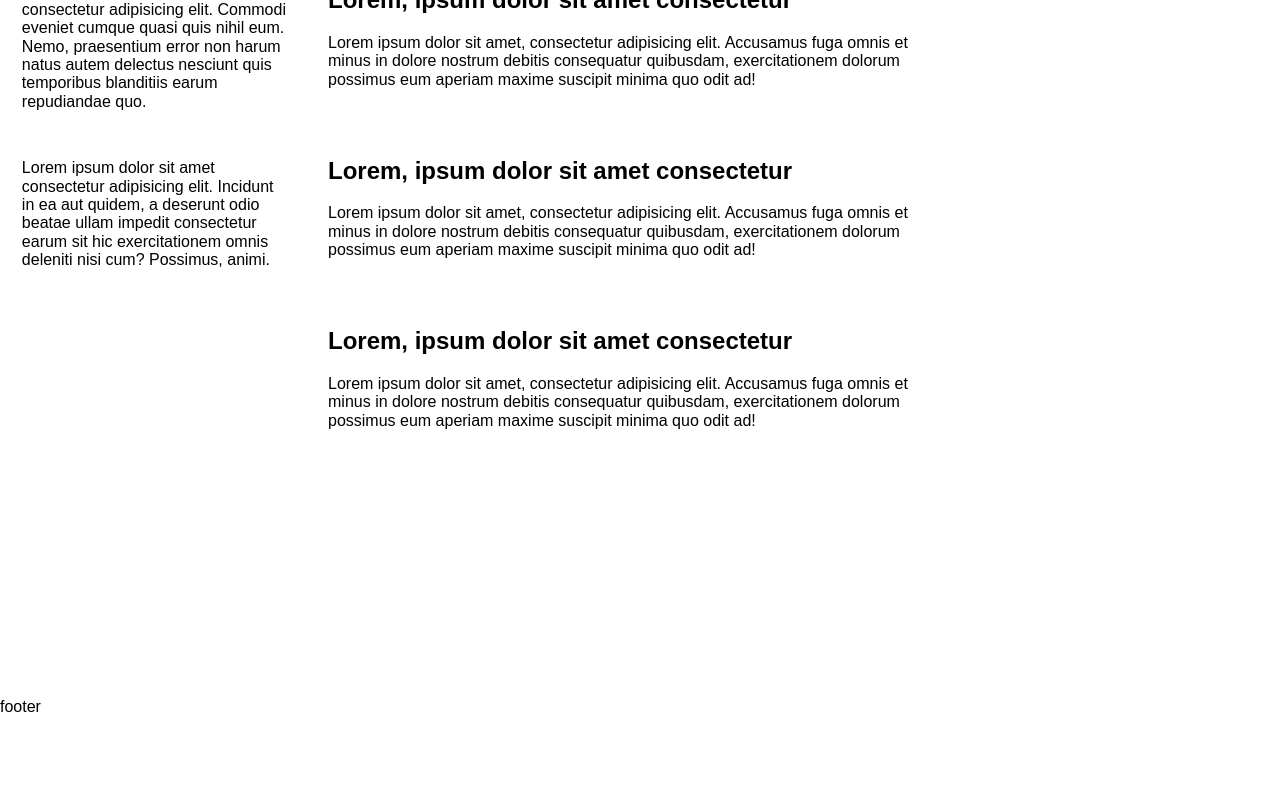
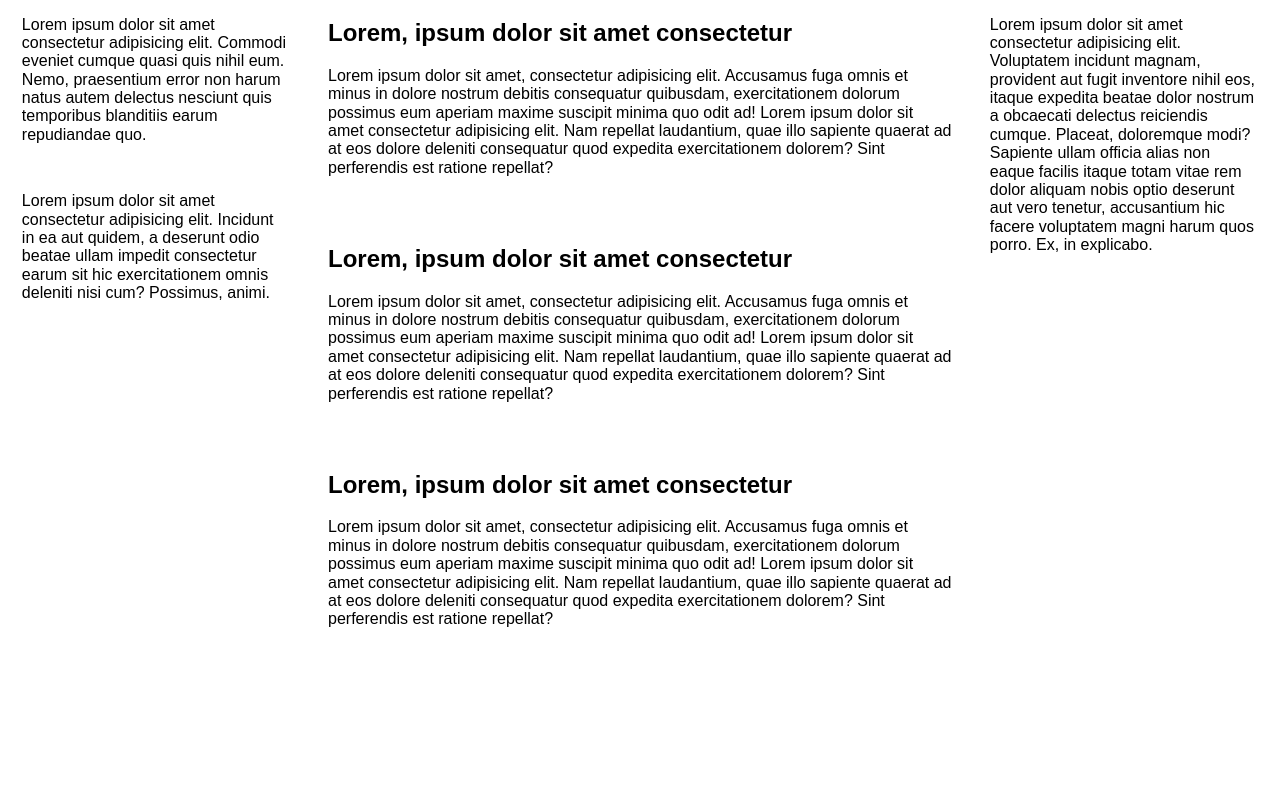
Before and after one commit to ivan-pl/js-basic-hw-8, a website built with webpack: page src/index.html in a window 1280 px wide. Shown: the part 241-1046 px from the top of the page. Before the commit the page ends 957 px from the top, so only its background shows below. Built offline with nearby package versions, Linux system fonts and the light colour scheme.

Commit message:
layout: add aside-2

```diff
--- a/src/index.html
+++ b/src/index.html
@@ -25,7 +25,10 @@
           Lorem ipsum dolor sit amet, consectetur adipisicing elit. Accusamus
           fuga omnis et minus in dolore nostrum debitis consequatur quibusdam,
           exercitationem dolorum possimus eum aperiam maxime suscipit minima quo
-          odit ad!
+          odit ad! Lorem ipsum dolor sit amet consectetur adipisicing elit. Nam
+          repellat laudantium, quae illo sapiente quaerat ad at eos dolore
+          deleniti consequatur quod expedita exercitationem dolorem? Sint
+          perferendis est ratione repellat?
         </p>
       </article>
 
@@ -35,7 +38,10 @@
           Lorem ipsum dolor sit amet, consectetur adipisicing elit. Accusamus
           fuga omnis et minus in dolore nostrum debitis consequatur quibusdam,
           exercitationem dolorum possimus eum aperiam maxime suscipit minima quo
-          odit ad!
+          odit ad! Lorem ipsum dolor sit amet consectetur adipisicing elit. Nam
+          repellat laudantium, quae illo sapiente quaerat ad at eos dolore
+          deleniti consequatur quod expedita exercitationem dolorem? Sint
+          perferendis est ratione repellat?
         </p>
       </article>
 
@@ -45,7 +51,10 @@
           Lorem ipsum dolor sit amet, consectetur adipisicing elit. Accusamus
           fuga omnis et minus in dolore nostrum debitis consequatur quibusdam,
           exercitationem dolorum possimus eum aperiam maxime suscipit minima quo
-          odit ad!
+          odit ad! Lorem ipsum dolor sit amet consectetur adipisicing elit. Nam
+          repellat laudantium, quae illo sapiente quaerat ad at eos dolore
+          deleniti consequatur quod expedita exercitationem dolorem? Sint
+          perferendis est ratione repellat?
         </p>
       </article>
     </main>
@@ -56,13 +65,24 @@
         autem delectus nesciunt quis temporibus blanditiis earum repudiandae
         quo.
       </p>
+
       <p class="aside-1__text">
         Lorem ipsum dolor sit amet consectetur adipisicing elit. Incidunt in ea
         aut quidem, a deserunt odio beatae ullam impedit consectetur earum sit
         hic exercitationem omnis deleniti nisi cum? Possimus, animi.
       </p>
     </aside>
-    <aside class="aside-2">aside-2</aside>
+    <aside class="aside-2">
+      <p class="aside-2__text">
+        Lorem ipsum dolor sit amet consectetur adipisicing elit. Voluptatem
+        incidunt magnam, provident aut fugit inventore nihil eos, itaque
+        expedita beatae dolor nostrum a obcaecati delectus reiciendis cumque.
+        Placeat, doloremque modi? Sapiente ullam officia alias non eaque facilis
+        itaque totam vitae rem dolor aliquam nobis optio deserunt aut vero
+        tenetur, accusantium hic facere voluptatem magni harum quos porro. Ex,
+        in explicabo.
+      </p>
+    </aside>
     <footer class="footer">footer</footer>
   </body>
 </html>
--- a/src/styles/style.css
+++ b/src/styles/style.css
@@ -60,6 +60,7 @@
 
 .aside-2 {
   grid-area: aside-2;
+  padding: 0 7%;
 }
 
 .main {
```
